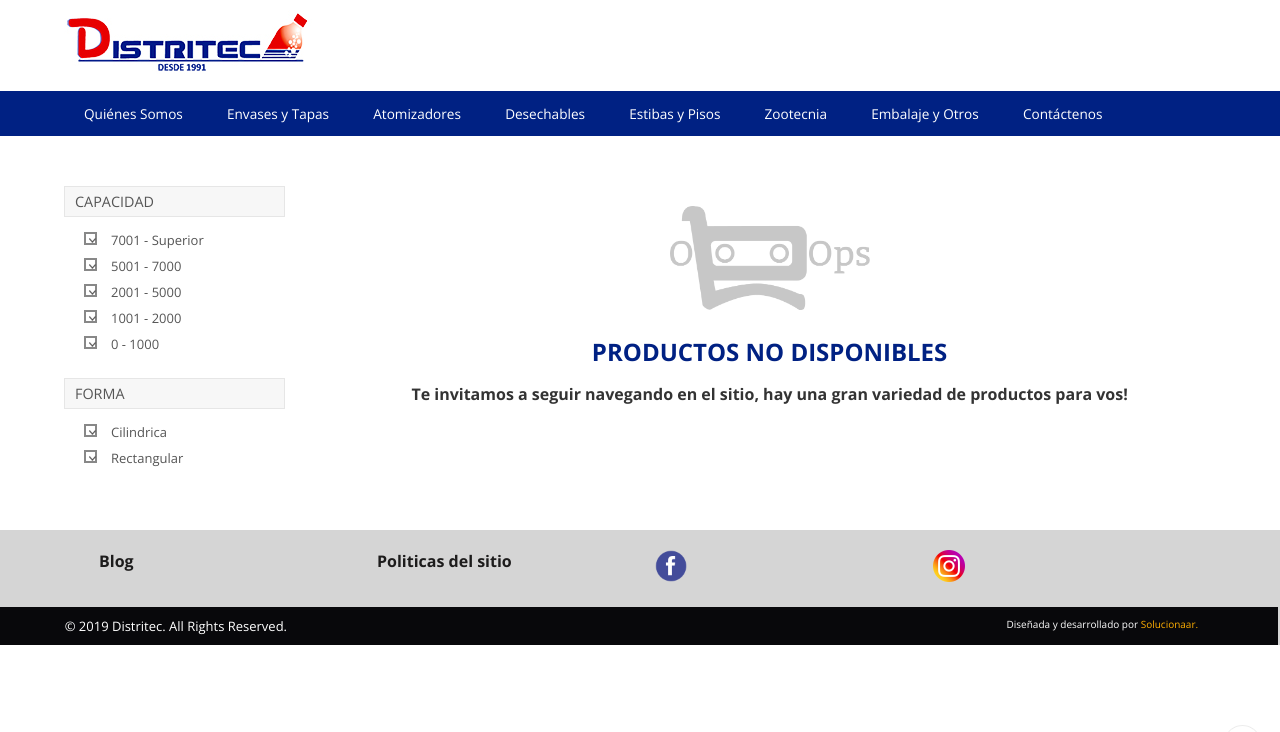
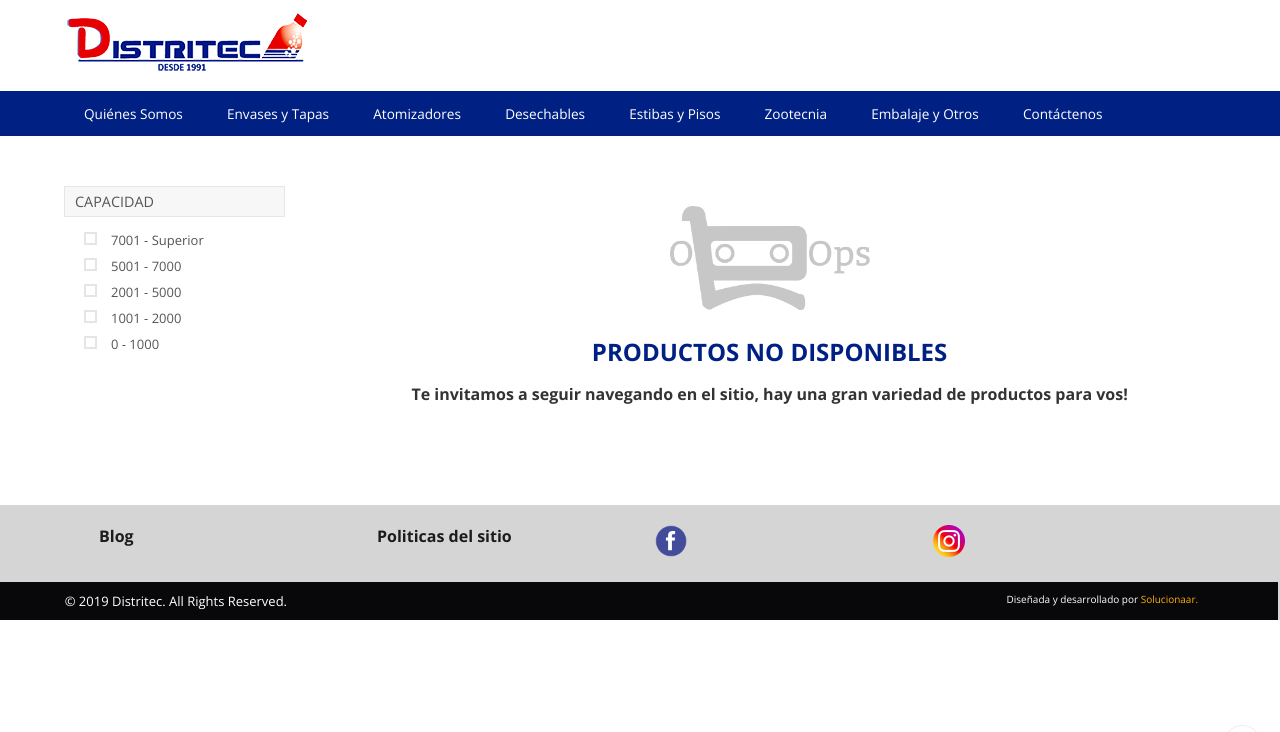
Before and after one commit to lerm201092/distritec, a PHP site: page /view/productos.php?tipo=1 in a window 1280 px wide. Shown: the top 732 px of the page. Run offline with PHP 8.4, Linux system fonts and the light colour scheme; data comes from the database, SQL or seed files in the repository.

Commit message:
desmarcado

```diff
--- a/controller/producto/filtro.js
+++ b/controller/producto/filtro.js
@@ -1,10 +1,25 @@
-function filtro(aux){
-    var x = aux.attr("num_filtro");
-    if(aux.is(":checked")){
-        console.log(x+"---");
-        $("div[filtro_capacidad='"+x+"']").show();
+function filtro(){
+    var cont = 0;
+    var cant = 0;
+    $("#cajaNohay").addClass("hide");
+    $("div[tipo=cajaElemento]").css({"display" : "none"});
+    $("input[name=chk_capacidad]:checked").each(function(){
+        var x = $(this).attr("num_filtro");
+        $("div[tipo=cajaElemento][filtro_capacidad='"+x+"']").css({"display" : "initial"});
+        cant += $("div[tipo=cajaElemento][filtro_capacidad='"+x+"']").toArray().length;
+        cont++;
+    });
+
+    if(cont==0){
+        $("div[tipo=cajaElemento]").css({"display" : "initial"});
     }else{
-        console.log(x);
-        $("div[filtro_capacidad='"+x+"']").hide();
+        if(cant==0){
+            setTimeout(() => {
+                $("#cajaEspera").addClass("hide");
+                $("#pronohay").text("No se encontraron productos con las especificaciones requeridas.") ;
+                $("#cajaNohay").removeClass("hide");
+            }, 200);
+        }
     }
+    console.log(cant);
 }
--- a/controller/producto/obtenerProducto.js
+++ b/controller/producto/obtenerProducto.js
@@ -72,7 +72,7 @@
         filtro_capacidad = 4;
     }
 
-    var html = `<div filtro_capacidad='`+filtro_capacidad+`' class='col_1_of_single1 span_1_of_single1' style='width:33.3%; height: 300px;'>
+    var html = `<div tipo='cajaElemento' filtro_capacidad='`+filtro_capacidad+`' class='col_1_of_single1 span_1_of_single1' style='width:33.3%; height: 300px;'>
 
     <a href='./single.php?ref=`+array[0]+`&tipo=`+tipo_producto_inicial+`'>
 
--- a/view/productos.php
+++ b/view/productos.php
@@ -15,32 +15,32 @@
                     <div class="row row1 scroll-pane">
                         <div class="col col-12">
                             <label class="checkbox">
-                                <input type="checkbox" onclick="filtro($(this));" name="chk_capacidad" num_filtro="4" checked><i></i>7001 - Superior
+                                <input type="checkbox" onclick="filtro();" name="chk_capacidad" num_filtro="4" ><i></i>7001 - Superior
                             </label>
                             <label class="checkbox">
-                                <input type="checkbox" onclick="filtro($(this));" name="chk_capacidad" num_filtro="3" checked><i></i>5001 - 7000
+                                <input type="checkbox" onclick="filtro();" name="chk_capacidad" num_filtro="3" ><i></i>5001 - 7000
                             </label>
                             <label class="checkbox">
-                                <input type="checkbox" onclick="filtro($(this));" name="chk_capacidad" num_filtro="2" checked><i></i>2001 - 5000
+                                <input type="checkbox" onclick="filtro();" name="chk_capacidad" num_filtro="2" ><i></i>2001 - 5000
                             </label>
                             <label class="checkbox">
-                                <input type="checkbox" onclick="filtro($(this));" name="chk_capacidad" num_filtro="1" checked><i></i>1001 - 2000
+                                <input type="checkbox" onclick="filtro();" name="chk_capacidad" num_filtro="1" ><i></i>1001 - 2000
                             </label>
                             <label class="checkbox">
-                                <input type="checkbox" onclick="filtro($(this));" name="chk_capacidad" num_filtro="0" checked><i></i>0 - 1000
+                                <input type="checkbox" onclick="filtro();" name="chk_capacidad" num_filtro="0" ><i></i>0 - 1000
                             </label>
                         </div>
                     </div>
                     <!-- Fin filtro capacidad -->
                     <!-- Filtro Forma -->
-                    <h4>Forma</h4>
-                    <div class="row row1 scroll-pane">
+                    <h4 class="hide" tipo="filtro_forma">Forma</h4>
+                    <div class="hide" tipo="filtro_forma" class="row row1 scroll-pane">
                         <div class="col col-12">
                             <label class="checkbox">
-                                <input type="checkbox" onclick="filtro2($(this));" name="chk_forma" forma="cil" checked disabled><i></i>Cilindrica
+                                <input type="checkbox" onclick="filtro2($(this));" name="chk_forma" forma="cil"  disabled><i></i>Cilíndrica
                             </label>
                             <label class="checkbox">
-                                <input type="checkbox" onclick="filtro2($(this));" name="chk_forma" forma="rec" checked disabled><i></i>Rectangular
+                                <input type="checkbox" onclick="filtro2($(this));" name="chk_forma" forma="rec"  disabled><i></i>Rectangular
                             </label>
                         </div>
                     </div>
@@ -50,12 +50,12 @@
 
             </div>
             <div id="cajaEspera" class="cont span_2_of_3">
-                <div style="width: 100%; text-align: center; padding-top: 20px;">
+                <div style="width: 100%; text-align: center; padding-top: 20px;margin-bottom: 50px;">
                     <img id="imagenPrincipal" src="./src/images/cargando.gif">
                 </div>
             </div>
             <div id="cajaNohay" class="cont span_2_of_3 hide">
-                <div style="width: 100%; text-align: center; padding-top: 20px;">
+                <div style="width: 100%; text-align: center; padding-top: 20px;margin-bottom: 50px;">
                     <img src="./src/images/opps.png" alt="" style="width:200px;height:auto">
                     <h1 style="font-size:24px; color: #002183; font-weight:bold; margin-top: 20px;">PRODUCTOS NO DISPONIBLES</h1>
                     <p style="font-weight:bold;margin-top:15px" id="pronohay">Te invitamos a seguir navegando en el sitio, hay una gran variedad de productos para vos!</p>
@@ -69,6 +69,10 @@
         var tipo_producto_inicial = "<?php $x=$_GET["tipo"]; echo $x; ?>";
         $("#li_"+tipo_producto_inicial).css("background", "#e60000");
         tipo_producto_inicial = tipo_producto_inicial.toUpperCase();
+        if(tipo_producto_inicial == "ENVASE" || tipo_producto_inicial == "DESECHABLE"){
+            $("h4[tipo=filtro_forma]").removeClass("hide");
+            $("div[tipo=filtro_forma]").removeClass("hide");
+        }
     </script>
     <script src="../controller/producto/obtenerProducto.js"></script>
     <script src="../controller/producto/filtro.js"></script>
```
